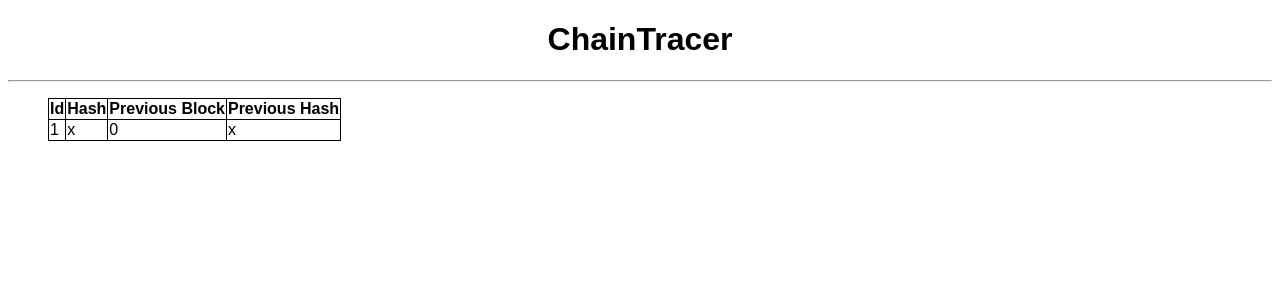
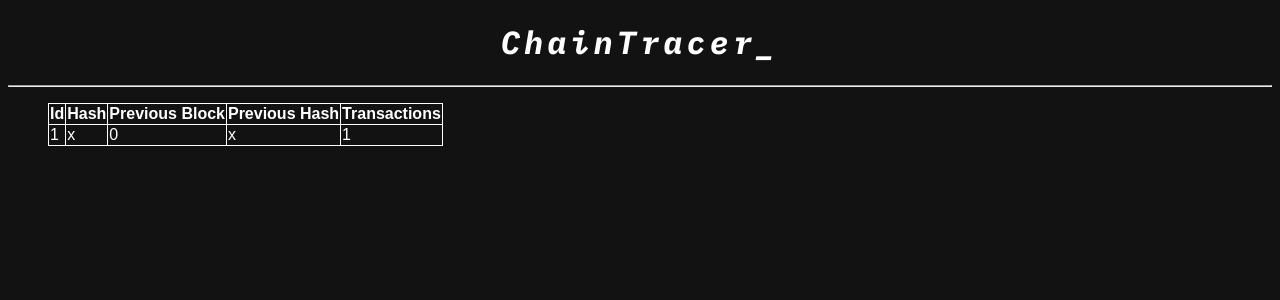
Before and after one commit to ICJoinville/chaintracer-frontend, a Spring Boot app: page / in a window 1280 px wide. Shown: the top 300 px of the page. Run offline with Spring Boot 4, Linux system fonts and the light colour scheme; tables that the repository leaves empty hold one stand-in row (values such as "Sample post").

Commit message:
impl: Transaction and dark-mode

```diff
--- a/build.gradle
+++ b/build.gradle
@@ -9,7 +9,7 @@ version = '0.0.1-SNAPSHOT'
 
 java {
     toolchain {
-        languageVersion = JavaLanguageVersion.of(21)
+        languageVersion = JavaLanguageVersion.of(22)
     }
 }
 
--- a/src/main/java/frc/cyberrain/chaintracerfrontend/pages/IndexController.java
+++ b/src/main/java/frc/cyberrain/chaintracerfrontend/pages/IndexController.java
@@ -3,6 +3,7 @@ package frc.cyberrain.chaintracerfrontend.pages;
 import frc.cyberrain.chaintracerfrontend.database.entities.Account;
 import frc.cyberrain.chaintracerfrontend.database.repositories.AccountRepository;
 import frc.cyberrain.chaintracerfrontend.database.repositories.BlockRepository;
+import frc.cyberrain.chaintracerfrontend.database.repositories.TransactionRepository;
 import org.springframework.beans.factory.annotation.Autowired;
 import org.springframework.boot.autoconfigure.data.web.SpringDataWebProperties;
 import org.springframework.data.domain.Sort;
@@ -18,11 +19,17 @@ public class IndexController {
 
     @Autowired
     BlockRepository blockRepository;
+    @Autowired
+    private TransactionRepository transactionRepository;
+    @Autowired
+    private AccountRepository accountRepository;
 
     @GetMapping("/")
     public ModelAndView index() {
         ModelAndView mv = new ModelAndView("index");
-        mv.addObject("blocks", blockRepository.findAll());
+        mv.addObject("blocks", blockRepository);
+        mv.addObject("transactions", transactionRepository);
+        mv.addObject("accounts", accountRepository);
         return mv;
     }
 
--- a/src/main/resources/static/css/Layout.css
+++ b/src/main/resources/static/css/Layout.css
@@ -1,11 +1,36 @@
+@import url('https://fonts.googleapis.com/css2?family=IBM+Plex+Mono:ital,wght@0,100;0,200;0,300;0,400;0,500;0,600;0,700;1,100;1,200;1,300;1,400;1,500;1,600;1,700&display=swap');
+
 table, th, td {
 
-    border: 1px solid black;
+    border: 1px solid white;
     border-collapse: collapse;
     font-family: sans-serif;
+
 }
 
 .title {
     text-align: center;
-    font-family: sans-serif;
+    font-style: italic;
+    font-family: 'IBM Plex Mono', sans-serif;
+    letter-spacing: 4px;
 }
+
+body {
+    background-color: #121212;
+    color: white;
+}
+
+#blink {
+    animation: blink-animation .75s steps(5, start) infinite;
+    -webkit-animation: blink-animation .75s steps(5, start) infinite;
+}
+@keyframes blink-animation {
+    to {
+        visibility: hidden;
+    }
+}
+@-webkit-keyframes blink-animation {
+    to {
+        visibility: hidden;
+    }
+}
--- a/src/main/resources/templates/index.html
+++ b/src/main/resources/templates/index.html
@@ -6,7 +6,7 @@
     <link rel="stylesheet" th:href="@{/css/Layout.css}">
 </head>
 <body>
-    <h1 class="title">ChainTracer</h1>
+    <h1 class="title">ChainTracer<span id="blink">_  </span></h1>
     <hr/>
     <ul>
         <table>
@@ -15,12 +15,14 @@
                 <th>Hash</th>
                 <th>Previous Block</th>
                 <th>Previous Hash</th>
+                <th>Transactions</th>
             </tr>
-            <tr th:each="block : ${blocks}" th:attr="data-value=${block.id}">
+            <tr th:each="block : ${blocks.findAll()}" th:attr="data-value=${block.id}">
                 <td th:text="${block.getId()}">id</td>
                 <td th:text="${block.getHash()}">hash</td>
                 <td th:text="${block.getPreviousBlock()}">previousBlock</td>
                 <td th:text="${block.getPreviousHash()}">previousHash</td>
+                <td th:text="${block.getTransactions().size()}">transactionsAmount</td>
             </tr>
         </table>
 
```
Also changed, not shown: src/main/java/frc/cyberrain/chaintracerfrontend/database/entities/Account.java (+7 -10 lines), src/main/java/frc/cyberrain/chaintracerfrontend/database/entities/Block.java (+11 -3 lines), src/main/java/frc/cyberrain/chaintracerfrontend/database/entities/Transaction.java (added, +16 -0 lines), src/main/java/frc/cyberrain/chaintracerfrontend/database/repositories/TransactionRepository.java (added, +7 -0 lines), src/main/java/frc/cyberrain/chaintracerfrontend/pages/TransactionController.java (added, +28 -0 lines).
